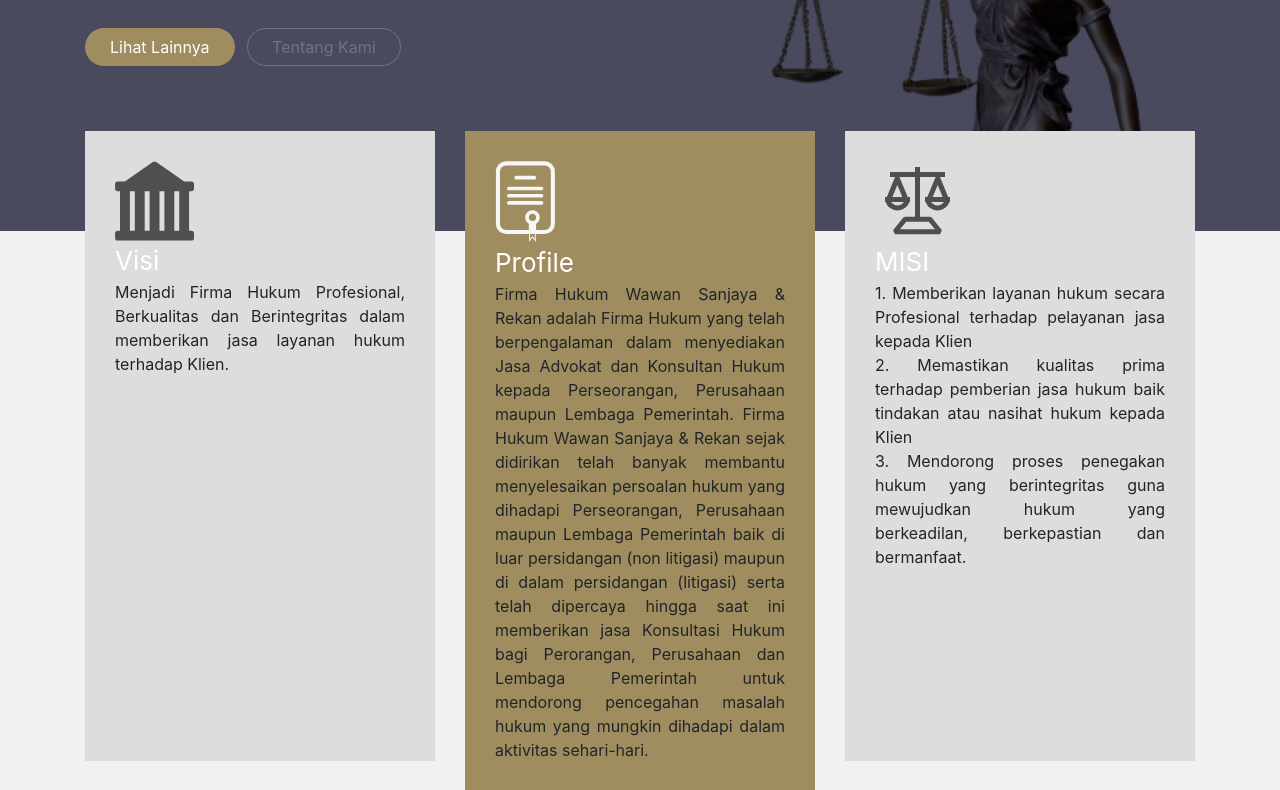
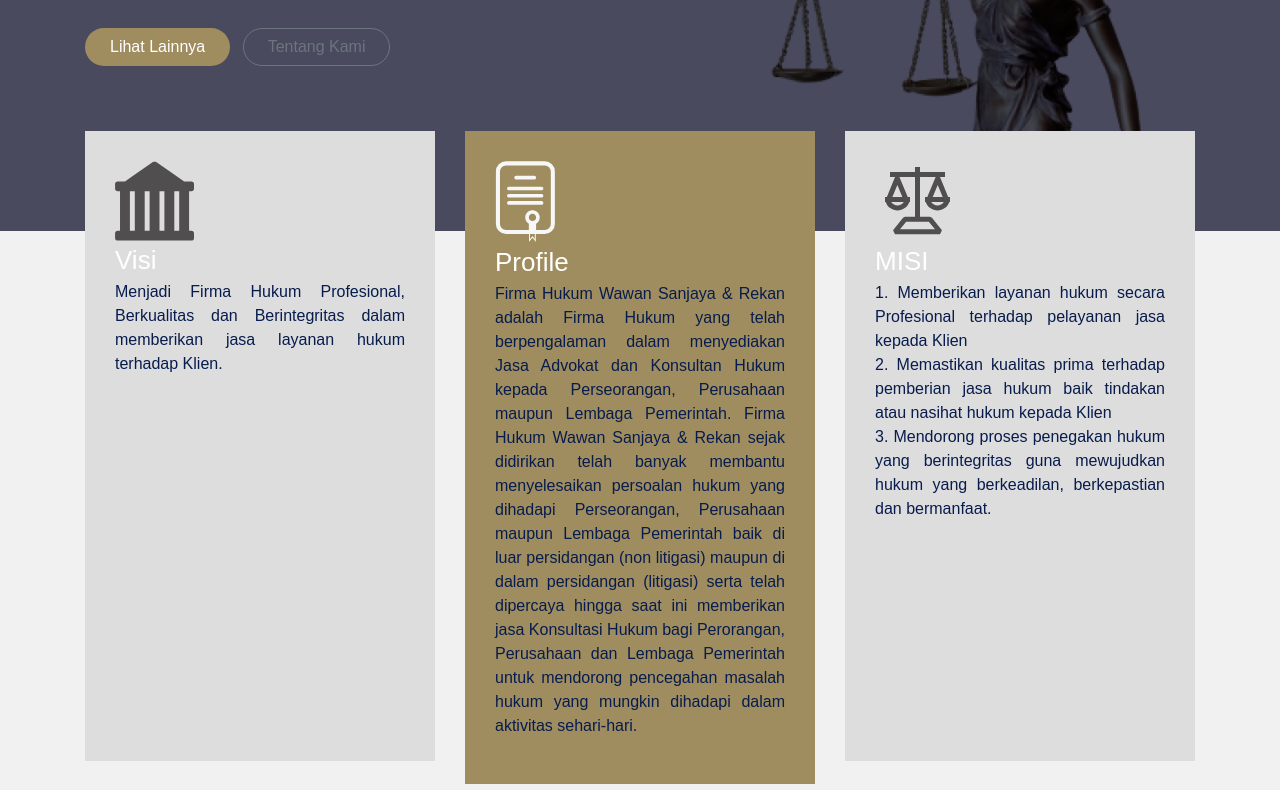
Before and after one commit to programmingpoltek/programmingpoltek.github.io, a plain HTML site: page index.html in a window 1280 px wide. Shown: the part 333-1123 px from the top of the page. Drawn offline with nearby package versions, Linux system fonts and the light colour scheme.

Commit message:
menambahkan text css

```diff
--- a/index.html
+++ b/index.html
@@ -10,10 +10,10 @@
   <link rel="preconnect" href="https://fonts.gstatic.com" crossorigin>
   <link href="https://fonts.googleapis.com/css2?family=Libre+Baskerville:ital,wght@0,400;0,700;1,400&display=swap" rel="stylesheet">
 
-  <link rel="stylesheet" href="/frontend/styles/main.css">
   <link rel="shortcut icon" href="frontend/images/ws-0611.png">
   <link rel="stylesheet" href="frontend/libraries/fontawesome/css/all.min.css">
   <link rel="stylesheet" href="frontend/libraries/bootstrap/css/bootstrap.min.css">
+  <link type='text/css' rel="stylesheet" href="frontend/styles/main.css">
 
 
 
```
